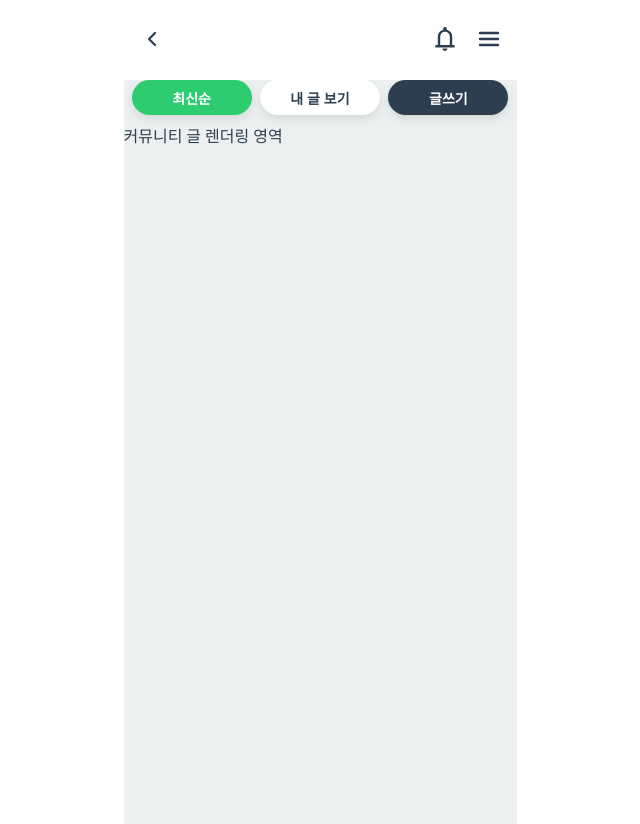
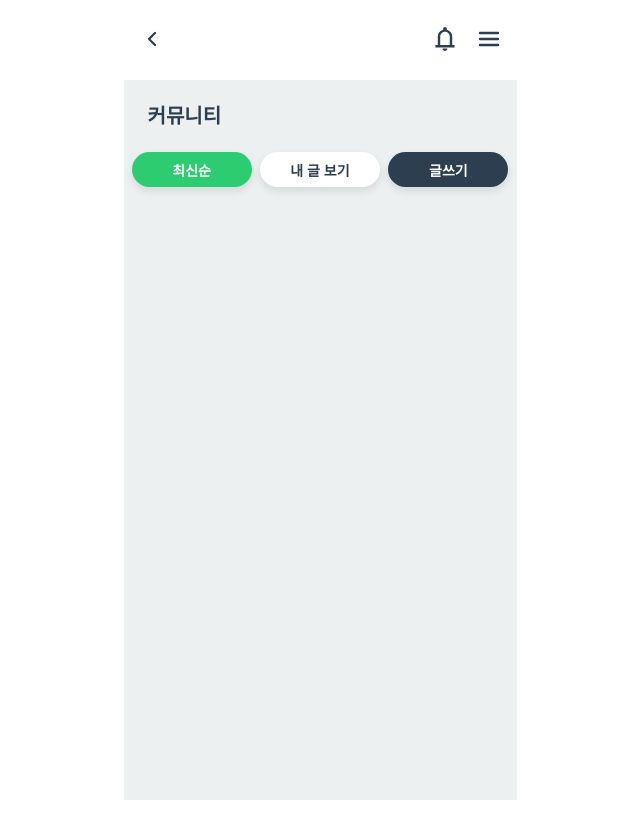
Before and after one commit to PRMS-HIFIVE/LittleGarden, a React (Vite) app in the folder frontend/: page /Community in a window 1280 px wide. Shown: the whole page, without its empty margins (320-960 px from the left). After the commit the page ends 800 px from the top, so only its background shows below. Built offline with nearby package versions, Linux system fonts and the light colour scheme; the HTML template or start-up script is replaced by a standard one.

Commit message:
style: 커뮤니티 목록 스타일 변경

```diff
--- a/frontend/src/pages/Community/Community.styles.ts
+++ b/frontend/src/pages/Community/Community.styles.ts
@@ -2,21 +2,25 @@ import styled from "styled-components";
 import { backgroundColors } from "@/styles/paletteMapping";
 
 export const Container = styled.div`
-  display: block;
+  display: flex;
+  flex-direction: column;
   min-height: 100vh;
   max-width: 393px;
   margin: 0 auto;
   background-color: ${backgroundColors.primary};
 `;
 
-export const Title = styled.p`
-  margin: 1.5rem;
+export const Title = styled.span`
+  margin: 100px 1.5rem 0;
   font-weight: 600;
+  font-size: 1.25rem;
 `;
 
 export const ButtonWrapper = styled.div`
   padding: 0.5rem;
+  margin-top: 15px;
   display: flex;
+  flex-direction: row;
   justify-content: center;
   gap: 0.5rem;
 `;
--- a/frontend/src/pages/Community/Community.tsx
+++ b/frontend/src/pages/Community/Community.tsx
@@ -3,7 +3,6 @@ import * as S from "./Community.styles";
 import Button from "@/components/UI/Button/Button";
 import DiaryHeader from "@/common/Header/HeaderVariants/DiaryHeader";
 import { useNavigate } from "react-router-dom";
-// import Footer from "@/common/Footer";
 
 
 const Community = () => {
@@ -48,8 +47,6 @@ const Community = () => {
             글쓰기
           </Button>
         </S.ButtonWrapper>
-        <p>커뮤니티 글 렌더링 영역</p>
-        {/* <Footer/> */}
       </S.Container>
     </>
   );
--- a/frontend/src/pages/Join/Join.tsx
+++ b/frontend/src/pages/Join/Join.tsx
@@ -18,29 +18,6 @@ const Join = () => {
   const [showConfirmPassword, setShowConfirmPassword] = useState(false);
 
   const [searchParams] = useSearchParams();
-
-  const emailVerified = (() => {
-    const encodedData = searchParams.get("data");
-    if (!encodedData) {
-      console.log("인증 실패: 쿼리 파라미터 'data' 없음");
-      return false;
-    }
-
-    try {
-      const decoded = atob(encodedData);
-      console.log("디코딩된 쿼리:", decoded);
-
-      const parsed = new URLSearchParams(decoded);
-      const emailYn = parsed.get("emailYn");
-      const result = emailYn === "Y";
-
-      console.log("emailYn:", emailYn, "| 인증 여부:", result);
-      return result;
-    } catch (e) {
-      console.error("쿼리 파싱 실패:", e);
-      return false;
-    }
-  })();
 
   const handleConfirmToggle = () => {
     setShowConfirmPassword((prev) => !prev);
@@ -92,6 +69,30 @@ const Join = () => {
       }
     }
   };
+
+    const emailVerified = (() => {
+    const encodedData = searchParams.get("data");
+    if (!encodedData) {
+      console.log("인증 실패: 쿼리 파라미터 'data' 없음");
+      return false;
+    }
+
+    try {
+      const decoded = atob(encodedData);
+      console.log("디코딩된 쿼리:", decoded);
+
+      const parsed = new URLSearchParams(decoded);
+      const emailYn = parsed.get("emailYn");
+      const result = emailYn === "Y";
+
+      console.log("emailYn:", emailYn, "| 인증 여부:", result);
+      return result;
+    } catch (e) {
+      console.error("쿼리 파싱 실패:", e);
+      return false;
+    }
+  })();
+
 
   return (
     <S.Container>
--- a/frontend/src/pages/Loading/Loading.tsx
+++ b/frontend/src/pages/Loading/Loading.tsx
@@ -1,4 +1,4 @@
-import * as S from "./Loading.style";
+import * as S from "./Loading.styles";
 import loadingImg from "@/assets/images/Loading.png";
 
 const LoadingPage = () => {
--- a/frontend/src/pages/Password/Password.tsx
+++ b/frontend/src/pages/Password/Password.tsx
@@ -1,5 +1,5 @@
 import { useState } from "react";
-import * as S from "./Password.style";
+import * as S from "./Password.styles";
 import Input from "@/components/UI/Input/Input";
 import LOGO from "@/assets/images/logo.svg";
 import Button from "@/components/UI/Button/Button";
```
Also changed, not shown: frontend/src/pages/Loading/Loading.styles.ts (renamed from frontend/src/pages/Loading/Loading.style.ts), frontend/src/pages/Password/Password.styles.ts (renamed from frontend/src/pages/Password/Password.style.ts).
